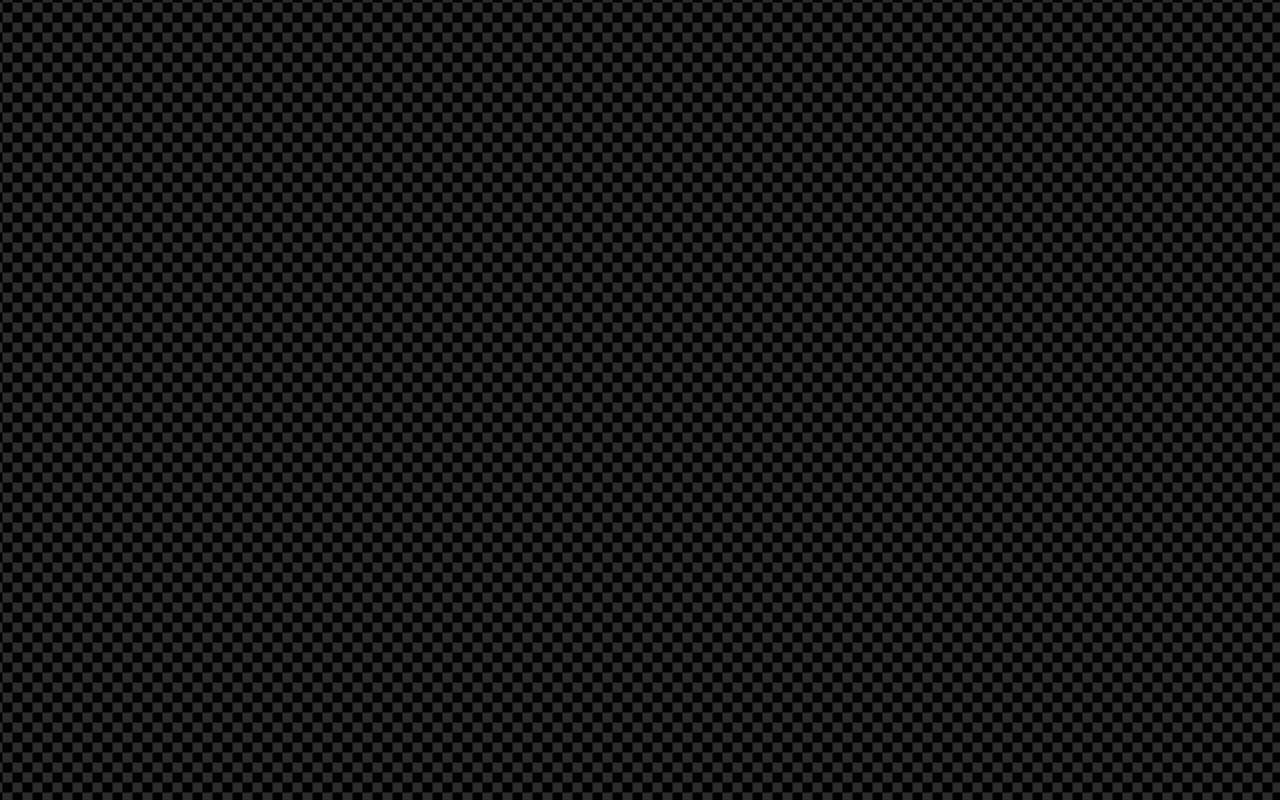
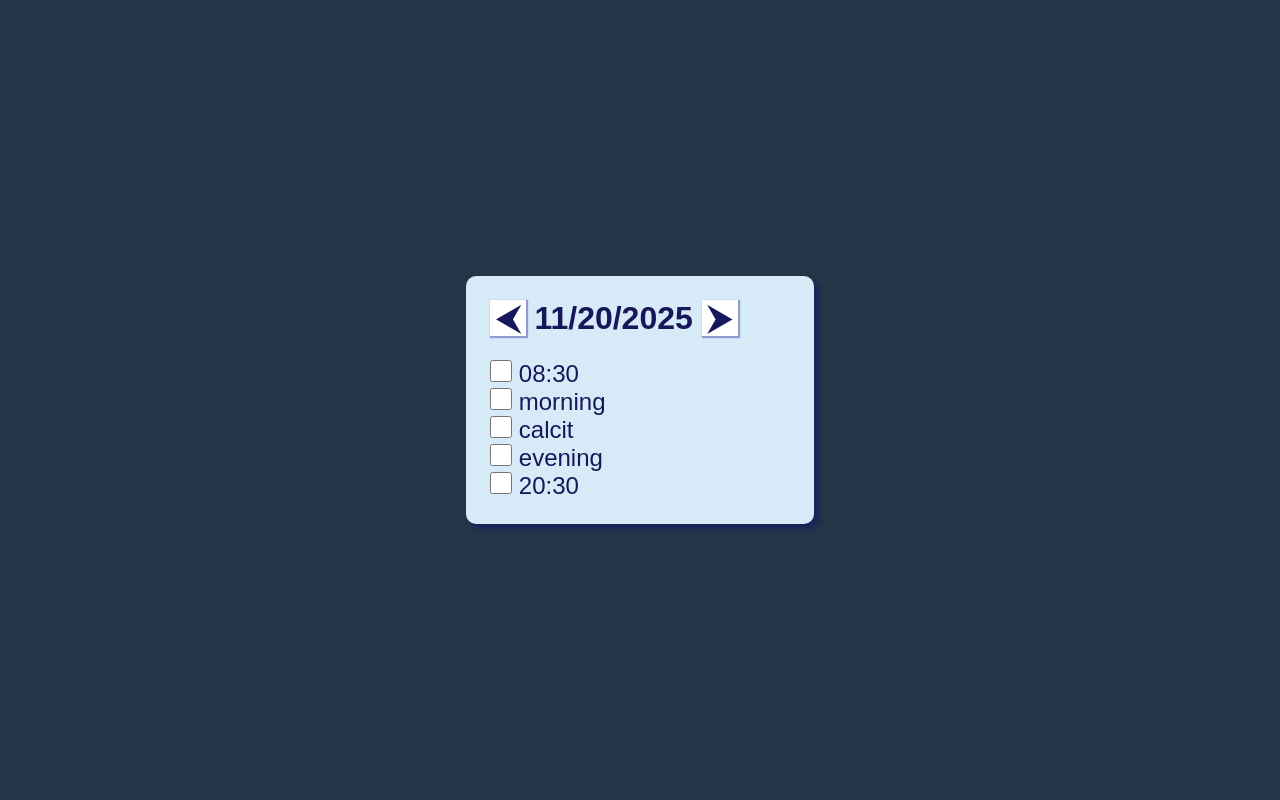
Before and after one commit to k-j0/meds, a website built with Vite: page index.html in a window 1280 px wide. Built offline with nearby package versions, Linux system fonts and the light colour scheme.

Commit message:
Add med reminders

```diff
--- a/index.html
+++ b/index.html
@@ -8,24 +8,58 @@
     <style>
         * {
             margin: 0;
-            color: white;
+            color: #17175b;
             font-family: sans-serif;
         }
-        .checkerboard {
-            background: repeating-conic-gradient(#2c2c2c 0% 25%, black 0% 50%) 50% / 20px 20px;
-            animation: scroll 0.4s infinite linear;
+        body {
+            background: #233547;
+            height: 100vh;
+            display: flex;
+            align-items: center;
+            justify-content: center;
         }
-        @keyframes scroll {
-            from {
-                background-position: 0 0, 0 10px, 10px -10px, -10px 0px;
-            }
-            to {
-                background-position: -10px -10px, -10px 0, 0 -20px, -20px -10px;
-            }
+        .container {
+            width: 80%;
+            max-width: 300px;
+            background: #d7eaf7;
+            border-radius: 10px;
+            box-shadow: 5px 5px 5px #00008855;
+            padding: 1.5em;
+        }
+        h1 {
+            margin-bottom: 0.7em;
+        }
+        a {
+            text-decoration: none;
+            background: white;
+            padding-left: .2em;
+            padding-right: .2em;
+            box-shadow: 1px 1px 1px 1px #00008855;
+        }
+        input[type=checkbox], label {
+            cursor: pointer;
+            font-size: 1.5em;
+        }
+        input[type=checkbox] {
+            width: .9em;
+            height: .9em;
+        }
+        label {
+            margin-left: 0.3em;
         }
     </style>
 </head>
-<body class="checkerboard">
+<body>
+    <div class="container">
+        <h1>
+            <a id="prev" href="javascript:void(0)">⮜</a>&nbsp;<span id="date">$date</span>&nbsp;<a id="next" href="javascript:void(0)">⮞</a>
+        </h1>
+        <input type="checkbox" id="early"/><label for="early">08:30</label><br/>
+        <input type="checkbox" id="morning"/><label for="morning">morning</label><br/>
+        <input type="checkbox" id="midday"/><label for="midday">calcit</label><br/>
+        <input type="checkbox" id="evening"/><label for="evening">evening</label><br/>
+        <input type="checkbox" id="late"/><label for="late">20:30</label><br/>
+    </div>
     <script type="module">
         import { main } from './src/main.ts';
         main().catch(err => console.error(err));
--- a/src/main.ts
+++ b/src/main.ts
@@ -1,4 +1,54 @@
+
+function elem (id: string) {
+    const elem = globalThis.document.getElementById(id);
+    if (!elem) throw new Error(`No #${id} element found in DOM`);
+    return elem;
+}
+
+const dateTitle = elem('date');
+const prevButton = elem('prev');
+const nextButton = elem('next');
+const checkboxes = [
+    'early',
+    'morning',
+    'midday',
+    'evening',
+    'late',
+].map(id => elem(id) as HTMLInputElement);
+
+function displayDay (date: Date) {
+
+    dateTitle!.innerText = `${date.toLocaleDateString()}`;
+
+    for (const checkbox of checkboxes) {
+        checkbox.checked = globalThis.localStorage.getItem(date.toLocaleDateString() + '_' + checkbox.id) === '1';
+    }
+
+}
 
 export async function main () {
-    console.log('hello world');
+
+    const date = new Date;
+    date.setHours(0, 0, 0, 0);
+    displayDay(date);
+
+    prevButton.addEventListener('click', () => {
+        date.setDate(date.getDate() - 1);
+        displayDay(date);
+    });
+
+    nextButton.addEventListener('click', () => {
+        date.setDate(date.getDate() + 1);
+        displayDay(date);
+    });
+
+    for (const checkbox of checkboxes) {
+        checkbox.addEventListener('change', () => {
+            if (checkbox.checked) {
+                globalThis.localStorage.setItem(date.toLocaleDateString() + '_' + checkbox.id, '1');
+            } else {
+                globalThis.localStorage.removeItem(date.toLocaleDateString() + '_' + checkbox.id);
+            }
+        });
+    }
 }
```
Also changed, not shown: pnpm-lock.yaml.
